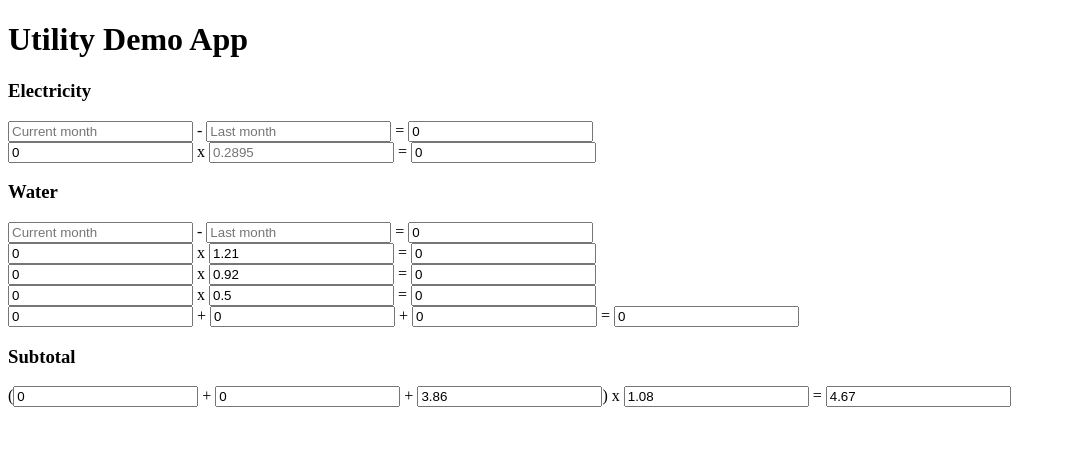
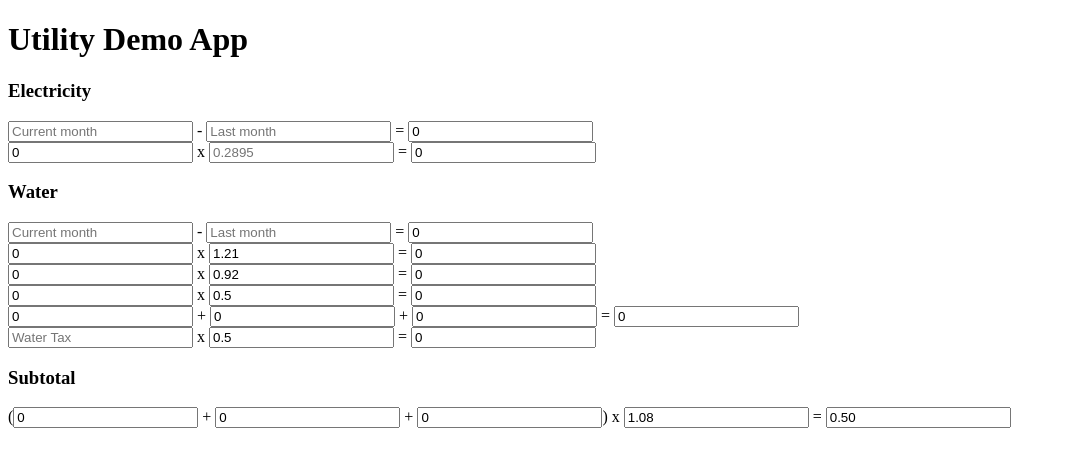
Before and after one commit to hoyeehong/yh-utility-app, a Next.js app: page / in a window 1280 px wide. Shown: the top 466 px of the page, without its empty margins (0-1066 px from the left). Built offline with nearby package versions, Linux system fonts and the light colour scheme.

Commit message:
feat: add water tax

```diff
--- a/pages/index.js
+++ b/pages/index.js
@@ -19,7 +19,10 @@ export default function HomePage() {
   const waterTotal = waterTotal1*0.5
   const waterFinalTotal = waterTotal1+waterTotal2+waterTotal
 
-  const combinedTotal = (electricityTotal+waterFinalTotal+3.86)*1.08
+  const [waterTax, setWaterTax] = useState('')
+  const waterTaxFinalCost = waterTax*0.5
+
+  const combinedTotal = (electricityTotal+waterFinalTotal+waterTaxFinalCost)*1.08
   const combinedFinalTotal = combinedTotal+0.5
 
   async function handleSubmit(e) {
@@ -46,6 +49,10 @@ export default function HomePage() {
   }
   function handleWaterLastMonth(e) {
     setWaterLastMonth(e.target.value)
+  }
+
+  function handleWaterTax(e) {
+    setWaterTax(e.target.value)
   }
 
   return (
@@ -108,10 +115,12 @@ export default function HomePage() {
         <input value={waterTotal1}/>{' '}+{' '}<input value={waterTotal2}/>{' '}+{' '}<input value={waterTotal}/>{' '}={' '}<input value={waterFinalTotal}/>
       </label><br></br>
 
+      <input placeholder="Water Tax" value={waterTax} onChange={handleWaterTax} />{' '}x{' '}<input value="0.5" />{' '}={' '}<input value={waterTaxFinalCost} />
+
       <label>
         <h3>Subtotal</h3>
         <label>
-          (<input value={electricityTotal}/>{' '}+{' '}<input value={waterFinalTotal}/>{' '}+{' '}<input value="3.86"/>){' '}x{' '}<input value="1.08"/>
+          (<input value={electricityTotal}/>{' '}+{' '}<input value={waterFinalTotal}/>{' '}+{' '}<input value={waterTaxFinalCost}/>){' '}x{' '}<input value="1.08"/>
           {' '}={' '}<input value={combinedFinalTotal.toFixed(2)}/>
         </label><br></br>
       </label>
```
